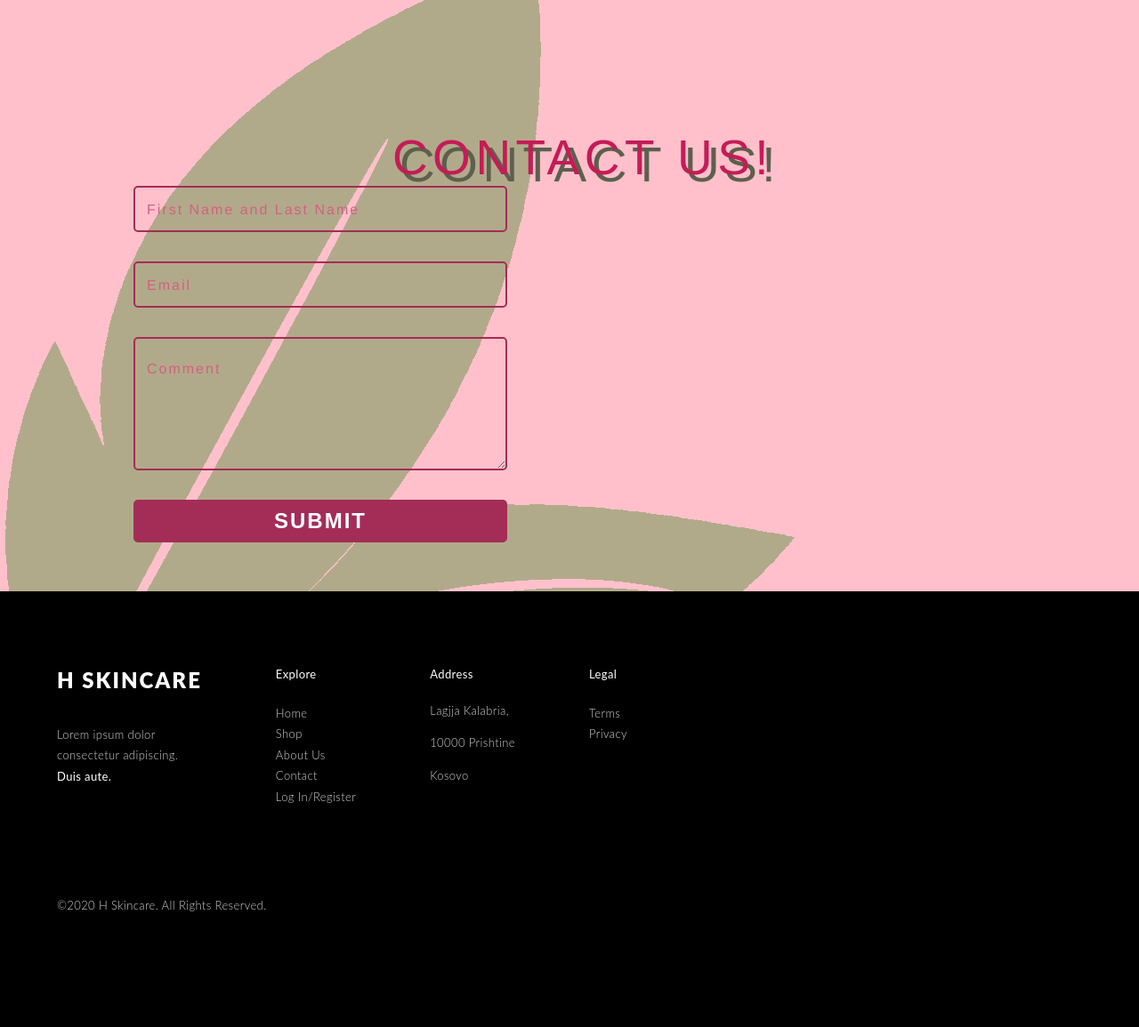
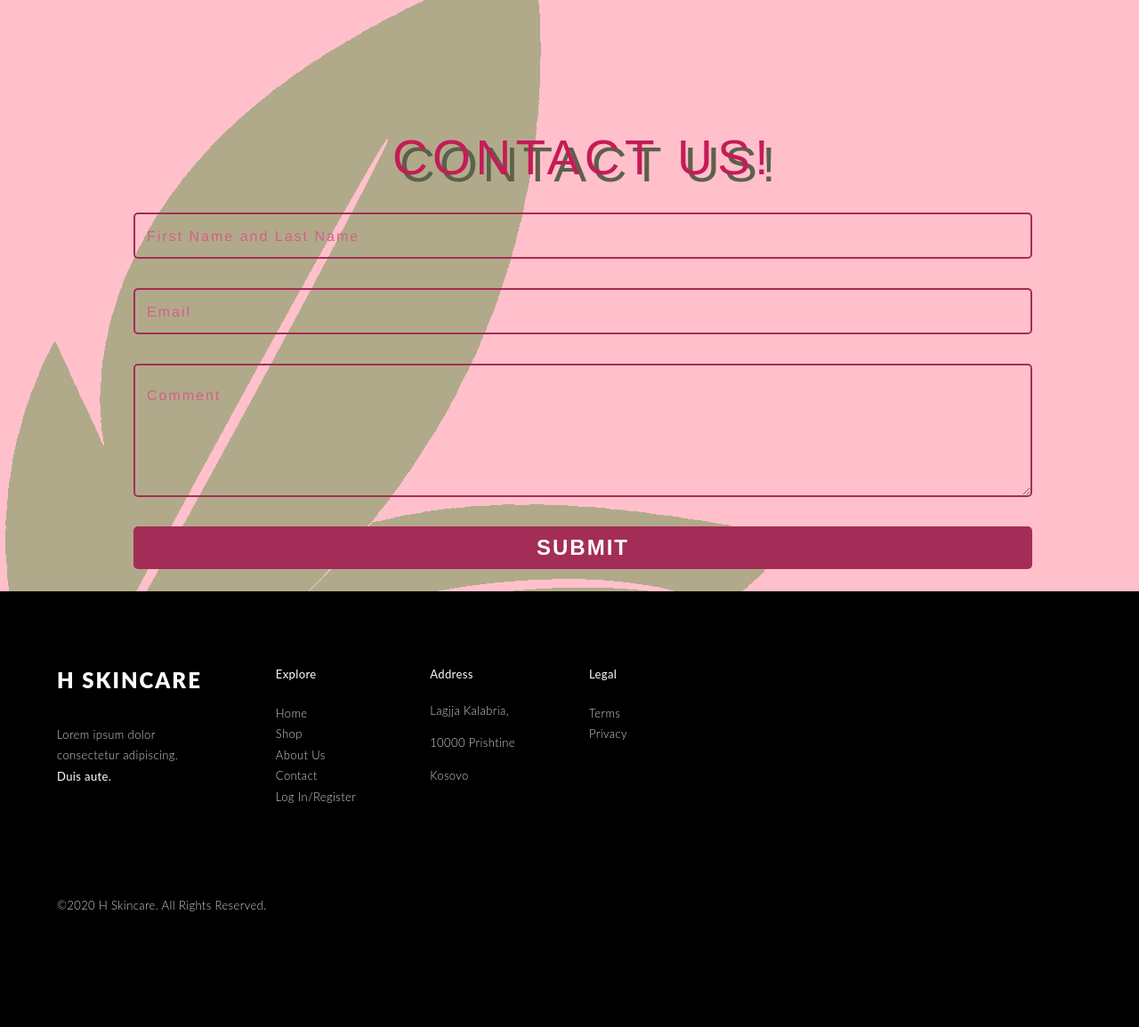
Before and after one commit to lidra-kamberi/web-project, a PHP site: page /contact.php in a window 1280 px wide. Shown: the part 55-1210 px from the top of the page at 89% size. Run offline with PHP 8.4, Linux system fonts and the light colour scheme.

Commit message:
edited the contact and fetchFeedback file

```diff
--- a/contact.php
+++ b/contact.php
@@ -10,7 +10,7 @@
     <main class="content-holder">
         <div class='contact-container'>
             <span>CONTACT US!</span>
-            <form action="dashboard/views/fetchFeedback.php" method="post">
+            <form action="dashboard/views/fetchFeedback.php" method="post" class="contact__form">
                 <input name="name" type="text" class="input" placeholder="First Name and Last Name" />
                 <div id="div1"></div><br>
                 <input name="email" type="text" class="input" placeholder="Email" />
```
Also changed, not shown: dashboard/views/fetchFeedback.php (+0 -15 lines).
